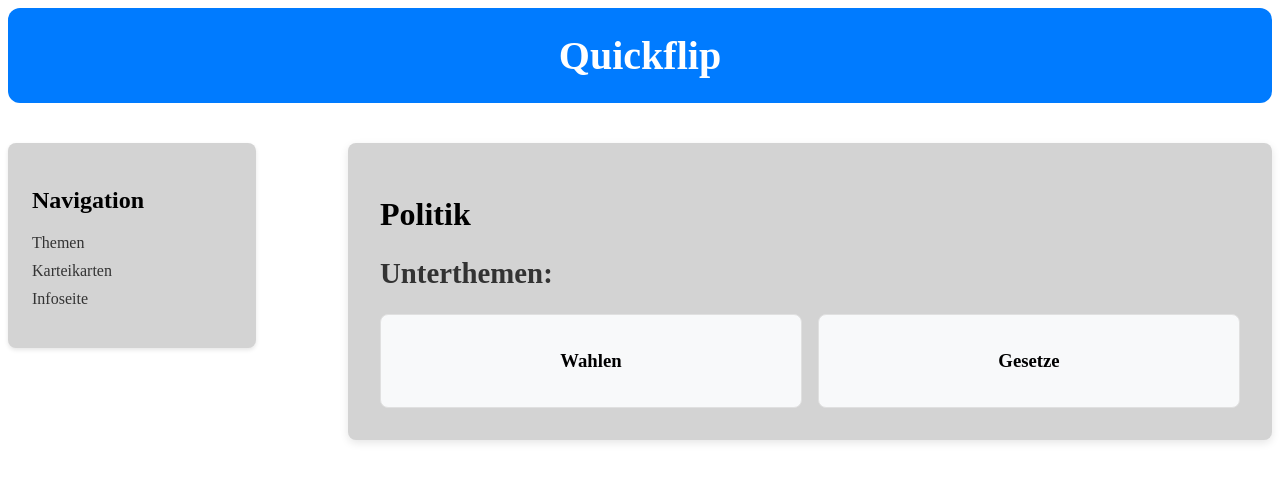
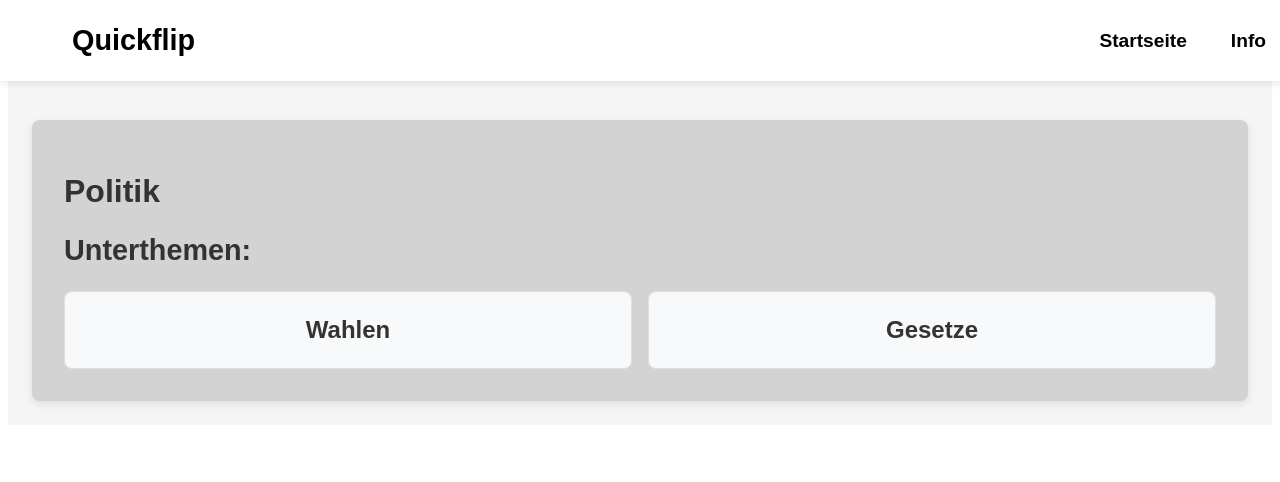
Before and after one commit to JustinKaram04/dhbwka-karteikarten, an Angular app in the folder Frontend/: page /themen/1 in a window 1280 px wide. Shown: the top 482 px of the page. Built offline with nearby package versions, Linux system fonts and the light colour scheme.

Commit message:
neuer Header sidebar entfernt

```diff
--- a/Frontend/src/app/features/dashboard/dashboard.component.css
+++ b/Frontend/src/app/features/dashboard/dashboard.component.css
@@ -1,26 +1,16 @@
-/* Allgemeines Layout */
 .dashboard {
   font-family: Arial, sans-serif;
   padding: 1.5rem;
   background-color: #f5f5f5;
+  padding-top: 7rem;
 }
 
-
-
-/* Content Layout */
-.content {
-  display: grid;
-  grid-template-columns: 1fr 3fr;
-  gap: 2rem;
-  align-items: flex-start;
-}
-
-/* Themenbereiche */
 .topics {
   background-color: #d3d3d3;
   border-radius: 8px;
   padding: 2rem;
   box-shadow: 0 3px 8px rgba(0, 0, 0, 0.1);
+
 }
 .topics h2 {
   font-size: 1.8rem;
@@ -28,68 +18,69 @@
   color: #333;
 }
 
-/* Topic Cards */
 .topic-container {
   display: grid;
-  grid-template-columns: repeat(auto-fit, minmax(200px, 1fr));
-  gap: 1rem;
+  grid-template-columns: repeat(auto-fit, minmax(250px, 1fr));
+  gap: 2rem;
 }
+
 .topic-card {
   background-color: #f8f9fa;
   border: 1px solid #e0e0e0;
   border-radius: 8px;
-  padding: 1rem;
+  padding: 1. rem;
   text-align: center;
   transition: border-color 0.3s ease, box-shadow 0.3s ease;
+  position: relative;
 }
 .topic-card:hover {
   border-color: #84abd4;
   box-shadow: 0 2px 6px rgba(0, 0, 0, 0.15);
 }
-.topic-image {
-  height: 100px;
-  background: linear-gradient(135deg, #e0e0e0, #f8f8f8);/* Allgemeines Layout */
-  .info-page {
-    font-family: Arial, sans-serif;
-    padding: 1.5rem;
-    background-color: #f5f5f5;
-    min-height: 100vh;
-    display: flex;
-    flex-direction: column;
-  }
 
-  /* Content Layout */
-  .info-content {
-    display: grid;
-    grid-template-columns: 1fr 3fr;
-    gap: 2rem;
-    align-items: flex-start;
-    flex: 1;
-  }
+.menu-icon {
+  position: absolute;
+  top: 10px;
+  right: 10px;
+  cursor: pointer;
+  font-size: 1.2rem;
+  background: rgba(255, 255, 255, 0.8);
+  padding: 5px;
+  border-radius: 50%;
+  transition: background 0.3s ease;
+  display: none;
+}
 
-  /* Infoseiten-Bereich */
-  .info-section {
-    background-color: #d3d3d3;
-    border-radius: 8px;
-    padding: 2rem;
-    box-shadow: 0 3px 8px rgba(0, 0, 0, 0.1);
-    width: 100%;
-    min-height: 100vh;
-    display: flex;
-    flex-direction: column;
-  }
-  .info-section h2 {
-    font-size: 1.8rem;
-    margin-bottom: 1.5rem;
-    color: #333;
-  }
-  border-radius: 8px;
-  margin-bottom: 0.5rem;
+.topic-card:hover .menu-icon {
+  display: block;
 }
-.topic-title {
-  font-size: 1rem;
-  font-weight: bold;
-  color: #333;
-  margin-top: 0.5rem;
-  text-transform: uppercase;
+
+.menu-icon:hover {
+  background: rgba(200, 200, 200, 0.9);
 }
+
+.menu {
+  position: absolute;
+  top: 30px;
+  right: 10px;
+  background: white;
+  border: 1px solid #ccc;
+  border-radius: 5px;
+  box-shadow: 0 2px 8px rgba(0, 0, 0, 0.2);
+  z-index: 100;
+  display: flex;
+  flex-direction: column;
+  min-width: 120px;
+}
+
+.menu button {
+  background: none;
+  border: none;
+  padding: 10px;
+  text-align: left;
+  cursor: pointer;
+  width: 100%;
+}
+.menu button:hover {
+  background: #eee;
+}
--- a/Frontend/src/app/features/info/info.component.html
+++ b/Frontend/src/app/features/info/info.component.html
@@ -1,9 +1,6 @@
 <div class="info-page">
   <app-header></app-header>
-  <div class="info-content">
-    <app-sidebar></app-sidebar>
 
-    <!-- Infoseite -->
     <main class="info-section">
       <h2>Infoseite</h2>
       <p><strong>Willkommen auf der Infoseite!</strong></p>
@@ -20,4 +17,3 @@
       <a href="mailto:support&#64;example.com">support&#64;example.com</a>
     </main>
   </div>
-</div>
--- a/Frontend/src/app/features/themengebiete/themengebiete.component.css
+++ b/Frontend/src/app/features/themengebiete/themengebiete.component.css
@@ -1,18 +1,9 @@
 /* Allgemeines Layout */
-.themengebiete-container {
+.themengebiet-container {
   font-family: Arial, sans-serif;
   padding: 1.5rem;
   background-color: #f5f5f5;
-}
-
-
-
-/* Content Layout */
-.content {
-  display: grid;
-  grid-template-columns: 1fr 3fr;
-  gap: 2rem;
-  align-items: flex-start;
+  padding-top: 7rem;
 }
 
 /* Themenbereiche */
@@ -22,40 +13,106 @@
   padding: 2rem;
   box-shadow: 0 3px 8px rgba(0, 0, 0, 0.1);
 }
+
+.themengebiete h1 {
+  font-size: 2rem;
+  font-weight: bold;
+  color: #333;
+  margin-bottom: 1rem;
+}
+
 .themengebiete h2 {
   font-size: 1.8rem;
+  font-weight: bold;
   margin-bottom: 1.5rem;
   color: #333;
 }
 
-/* Topic Cards */
+/* Unterthemen Container */
 .unterthemen-container {
   display: grid;
   grid-template-columns: repeat(auto-fit, minmax(200px, 1fr));
   gap: 1rem;
 }
+
+/* Unterthemen Karten */
 .unterthemen-card {
   background-color: #f8f9fa;
   border: 1px solid #e0e0e0;
   border-radius: 8px;
-  padding: 1rem;
+  padding: 1.5rem;
   text-align: center;
   transition: border-color 0.3s ease, box-shadow 0.3s ease;
+  position: relative;
 }
+
+/* Gleiche Schriftart & Format wie die Themenbereiche */
+.unterthemen-card h3 {
+  font-size: 1.5rem; /* Schriftgröße anpassen */
+  font-weight: bold; /* Fett wie in Themenbereichen */
+  color: #333;
+  margin: 0;
+}
+
 .unterthemen-card:hover {
   border-color: #84abd4;
   box-shadow: 0 2px 6px rgba(0, 0, 0, 0.15);
 }
+
+/* Drei-Punkte-Menü */
+.menu-icon {
+  position: absolute;
+  top: 10px;
+  right: 10px;
+  cursor: pointer;
+  font-size: 1.2rem;
+  background: rgba(255, 255, 255, 0.8);
+  padding: 5px;
+  border-radius: 50%;
+  transition: background 0.3s ease;
+  display: none;
+}
+
+.unterthemen-card:hover .menu-icon {
+  display: block;
+}
+
+.menu-icon:hover {
+  background: rgba(200, 200, 200, 0.9);
+}
+
+/* Kontextmenü */
+.menu {
+  position: absolute;
+  top: 30px;
+  right: 10px;
+  background: white;
+  border: 1px solid #ccc;
+  border-radius: 5px;
+  box-shadow: 0 2px 8px rgba(0, 0, 0, 0.2);
+  z-index: 100;
+  display: flex;
+  flex-direction: column;
+  min-width: 120px;
+}
+
+.menu button {
+  background: none;
+  border: none;
+  padding: 10px;
+  text-align: left;
+  cursor: pointer;
+  width: 100%;
+}
+
+.menu button:hover {
+  background: #eee;
+}
+
+/* Bildbereich für Unterthemen */
 .unterthemen-image {
   height: 100px;
-  background: linear-gradient(135deg, #e0e0e0, #f8f8f8);/* Allgemeines Layout */
-  .info-page {
-    font-family: Arial, sans-serif;
-    padding: 1.5rem;
-    background-color: #f5f5f5;
-    min-height: 100vh;
-    display: flex;
-    flex-direction: column;
-  }
-
+  background: linear-gradient(135deg, #e0e0e0, #f8f8f8);
+  border-radius: 8px;
+  margin-bottom: 0.5rem;
 }
--- a/Frontend/src/app/features/themengebiete/themengebiete.component.html
+++ b/Frontend/src/app/features/themengebiete/themengebiete.component.html
@@ -1,18 +1,32 @@
-<div class="themengebiet-container">
+<div class="themengebiet-container" (click)="closeMenu()">
   <app-header></app-header>
 
-<div class="content">
-    <app-sidebar></app-sidebar>
-
-<div class="themengebiete">
+  <div class="themengebiete">
     <h1>{{ themengebietName }}</h1>
     <h2>Unterthemen:</h2>
 
     <div class="unterthemen-container">
-      <div class="unterthemen-card" *ngFor="let unterthema of unterthemen" (click)="navigateToUnterthema(unterthema.id)">
+      <div
+        class="unterthemen-card"
+        *ngFor="let unterthema of unterthemen"
+        (click)="navigateToUnterthema(unterthema.id)"
+        (mouseenter)="hoveredId = unterthema.id"
+        (mouseleave)="hoveredId = null"
+      >
         <h3>{{ unterthema.name }}</h3>
+
+        <div
+          class="menu-icon"
+          *ngIf="hoveredId === unterthema.id"
+          (click)="toggleMenu(unterthema.id, $event)"
+        >
+          &#x22EE; <!-- Unicode für 3 punkte-->
+
+        <div class="menu" *ngIf="activeMenuId === unterthema.id">
+          <button (click)="bearbeiten(unterthema.id)">Bearbeiten</button>
+          <button (click)="loeschen(unterthema.id)">Löschen</button>
+        </div>
       </div>
     </div>
   </div>
-  </div>
 </div>
--- a/Frontend/src/app/features/themengebiete/themengebiete.component.ts
+++ b/Frontend/src/app/features/themengebiete/themengebiete.component.ts
@@ -3,13 +3,11 @@ import { Router, ActivatedRoute } from '@angular/router';
 import { KarteikartenService } from '../../core/services/karteikarten.service';
 import { CommonModule } from '@angular/common';
 import { HeaderComponent } from "../../shared/components/header/header.component";
-import { SidebarComponent } from "../../shared/components/sidebar/sidebar.component";
-
 
 @Component({
   selector: 'app-themengebiete',
   standalone: true,
-  imports: [CommonModule, HeaderComponent, SidebarComponent],
+  imports: [CommonModule, HeaderComponent],
   templateUrl: './themengebiete.component.html',
   styleUrl: './themengebiete.component.css'
 })
@@ -17,6 +15,8 @@ export class ThemengebieteComponent {
   themengebietId!: number;
   themengebietName: string = '';
   unterthemen: any[] = [];
+  activeMenuId: number | null = null;
+  hoveredId: number | null = null;
 
   constructor(private route: ActivatedRoute, private service: KarteikartenService, private router: Router) {}
 
@@ -39,4 +39,23 @@ export class ThemengebieteComponent {
     console.log('➡️ Navigiere zu Unterthema ID:', unterthemaId);
     this.router.navigate(['/themen', this.themengebietId, unterthemaId]);
   }
+
+  toggleMenu(id: number, event: MouseEvent) {
+    event.stopPropagation();
+    this.activeMenuId = this.activeMenuId === id ? null : id;
+  }
+
+  closeMenu() {
+    this.activeMenuId = null;
+  }
+
+  bearbeiten(id: number) {
+    console.log(`Bearbeiten: ${id}`);
+    this.closeMenu();
+  }
+
+  loeschen(id: number) {
+    console.log(`Löschen: ${id}`);
+    this.closeMenu();
+  }
 }
--- a/Frontend/src/app/shared/components/header/header.component.css
+++ b/Frontend/src/app/shared/components/header/header.component.css
@@ -1,14 +1,52 @@
-/* Header */
-.header {
-    text-align: center;
-    margin-bottom: 2.5rem;
-    background-color: #007bff;
-    color: white;
-    padding: 1.5rem 0;
-    border-radius: 12px;
-  }
-  .header h1 {
-    font-size: 2.5rem;
-    margin: 0;
-    font-weight: bold;
-  }
+/* Standard Header */
+header {
+  position: fixed;
+  top: 0;
+  left: 0;
+  width: 100%;
+  background: white;
+  box-shadow: 0 2px 8px rgba(0, 0, 0, 0.1);
+  padding: 1.5rem 2rem;
+  transition: padding 0.3s ease, box-shadow 0.3s ease;
+  z-index: 1000;
+
+
+}
+
+header.scrolled {
+  padding: 0.8rem 2rem;
+  box-shadow: 0 1px 5px rgba(0, 0, 0, 0.08);
+}
+
+.header-container {
+  display: flex;
+  justify-content: space-between;
+  align-items: center;
+  max-width: 1200px;
+  margin: 0 auto;
+}
+
+.logo {
+  font-size: 1.8rem;
+  font-weight: bold;
+  cursor: pointer;
+}
+
+nav {
+  display: flex;
+  gap: 2rem;
+}
+
+nav button {
+  background: none;
+  border: none;
+  font-size: 1.2rem;
+  font-weight: bold;
+  cursor: pointer;
+  color: black;
+  transition: color 0.3s ease;
+}
+
+nav button:hover {
+  color: #007bff;
+}
--- a/Frontend/src/app/shared/components/header/header.component.html
+++ b/Frontend/src/app/shared/components/header/header.component.html
@@ -1,3 +1,14 @@
-<header class="header">
-    <h1>Quickflip</h1>
-  </header>
+<header [class.scrolled]="scrolled">
+  <div class="header-container">
+    <!-- Logo -->
+    <div class="logo" (click)="navigateTo('/dashboard')">
+      <span>Quickflip</span>
+    </div>
+
+    <!-- Navigation -->
+    <nav>
+      <button (click)="navigateTo('/dashboard')">Startseite</button>
+      <button (click)="navigateTo('/info')">Info</button>
+    </nav>
+  </div>
+</header>
--- a/Frontend/src/app/shared/components/header/header.component.ts
+++ b/Frontend/src/app/shared/components/header/header.component.ts
@@ -1,12 +1,23 @@
-import { Component } from '@angular/core';
+import { Component, HostListener } from '@angular/core';
+import { Router } from '@angular/router';
 
 @Component({
   selector: 'app-header',
   standalone: true,
-  imports: [],
   templateUrl: './header.component.html',
   styleUrl: './header.component.css'
 })
 export class HeaderComponent {
+  scrolled: boolean = false;
 
+  constructor(private router: Router) {}
+
+  @HostListener('window:scroll', [])
+  onScroll() {
+    this.scrolled = window.scrollY > 50; // Header wird dünner, wenn man scrollt
+  }
+
+  navigateTo(route: string) {
+    this.router.navigate([route]);
+  }
 }
```
Also changed, not shown: Frontend/src/app/features/dashboard/dashboard.component.html (+23 -5 lines), Frontend/src/app/features/dashboard/dashboard.component.ts (+25 -3 lines), Frontend/src/app/features/info/info.component.css (+1 -10 lines).
